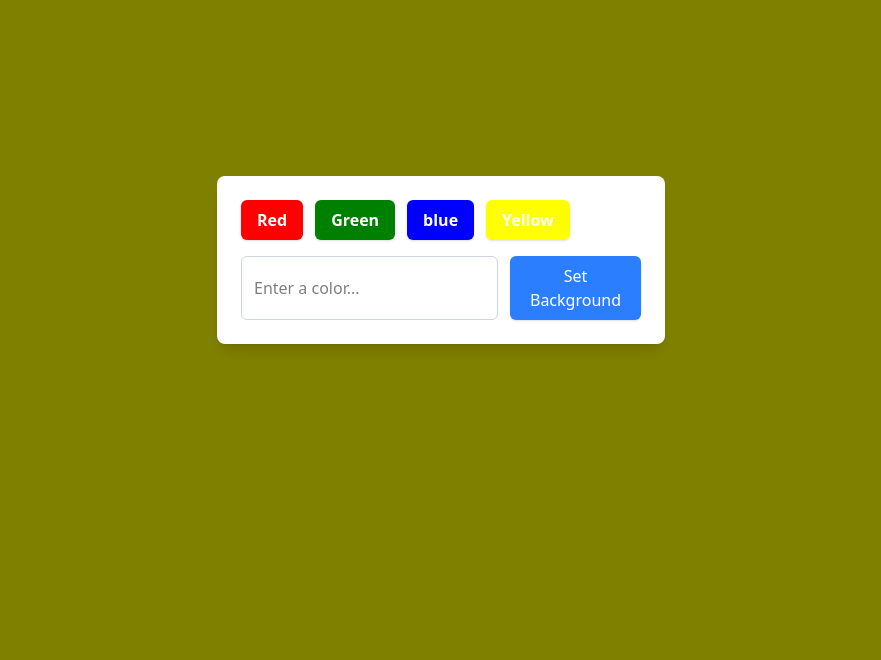
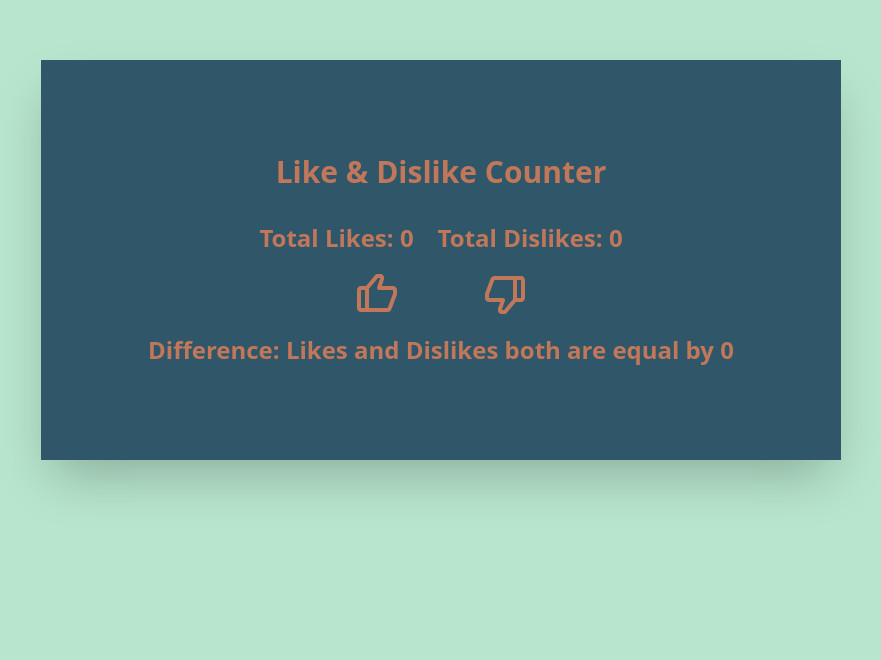
Before and after one commit to prabin738/React-Mini-Projects, a React app: page / in a window 1280 px wide. Shown: the part 140-800 px from the top of the page, without its empty margins (199-1080 px from the left). Built offline with nearby package versions, Linux system fonts and the light colour scheme; the HTML template or start-up script is replaced by a standard one.

Commit message:
routes setted up with homepage

```diff
--- a/src/App.jsx
+++ b/src/App.jsx
@@ -15,7 +15,7 @@ const App = () => {
     <>
       {/* <Navbar /> */}
       <div>
-        {/* <LikeDislikeCounter /> */}
+        <LikeDislikeCounter />
         {/* <PasswordGenerator /> */}
         {/* <RandomQuoteGenerator /> */}
         {/* <SimpleCalculator /> */}
```
